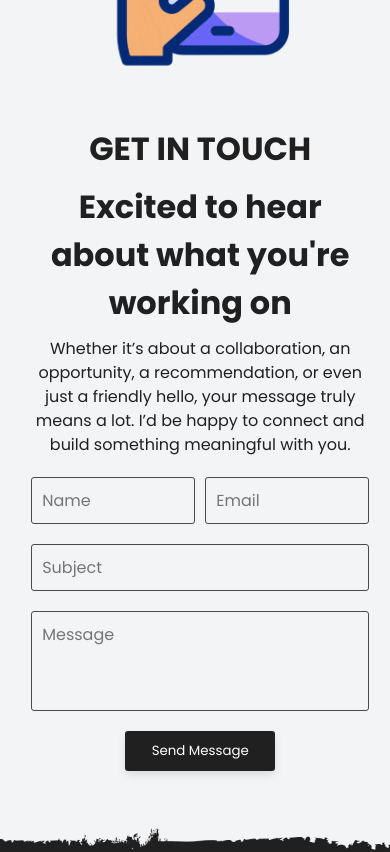
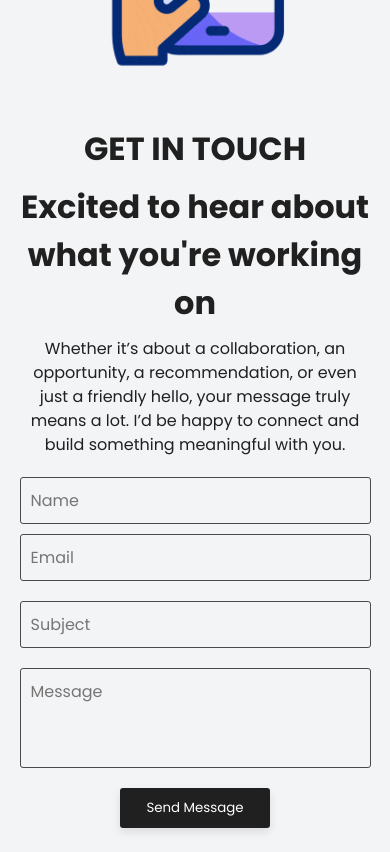
Before and after one commit to JustinCoders/my-portfolio, a React (Vite) app: page / in a window 390 px wide. Shown: the part 4020-4872 px from the top of the page. Built offline with nearby package versions, Linux system fonts and the light colour scheme.

Commit message:
Fixed Layout on Contact and Changing Link on Github

```diff
--- a/src/Components/Contact/Contact.module.css
+++ b/src/Components/Contact/Contact.module.css
@@ -3,8 +3,17 @@
   --paragraphMobile: 1rem;
 }
 
+/* ✅ Global box-sizing (best practice) */
+*,
+*::before,
+*::after {
+  box-sizing: border-box;
+}
+
 .contact {
   margin: 50px 8%;
+  max-width: 100%;
+  overflow-x: hidden;
 }
 
 .contactHeader {
@@ -23,12 +32,16 @@
   display: flex;
   gap: 20px;
   padding: 50px 0;
-  flex-wrap: wrap; /* In case you want wrap on smaller screens */
+  flex-wrap: wrap;
+  width: 100%;
+  max-width: 100%;
 }
 
 .contactImg,
 .contactContent {
   flex: 1;
+  width: 100%;
+  max-width: 100%;
 }
 
 .contactImg {
@@ -40,7 +53,7 @@
 .contactImg img {
   width: 100%;
   height: auto;
-  max-width: 400px; /* You can adjust this value */
+  max-width: 400px;
   display: block;
 }
 
@@ -67,15 +80,21 @@
   display: flex;
   flex-direction: column;
   gap: 20px;
+  width: 100%;
+  max-width: 100%;
 }
 
 .personalInfo {
   display: flex;
   gap: 10px;
+  flex-wrap: wrap;
+  width: 100%;
 }
 
 .personalInfo > .formControl {
   width: 100%;
+  min-width: 0;
+  flex: 1;
 }
 
 .formControl {
@@ -85,6 +104,7 @@
   border: 1px solid rgba(32, 32, 32, 0.8);
   font-size: 1rem;
   border-radius: 3px;
+  width: 100%;
 }
 
 .formControlTextArea {
@@ -102,13 +122,13 @@
   cursor: pointer;
   transition: 0.3s ease-in-out;
   box-shadow: 0 4px 8px rgba(0, 0, 0, 0.1);
+}
 
-  &:hover {
-    background-color: #fff;
-    color: #202020;
-    border: 1px solid #202020;
-    scale: 1.01;
-  }
+.btnSubmit:hover {
+  background-color: #fff;
+  color: #202020;
+  border: 1px solid #202020;
+  scale: 1.01;
 }
 
 .btnSubmit:disabled {
@@ -117,7 +137,7 @@
 }
 
 .btnSent {
-  background-color: #28a745 !important; /* Bootstrap green */
+  background-color: #28a745 !important;
   color: white !important;
   border: none;
   cursor: not-allowed;
@@ -125,10 +145,12 @@
   width: 170px;
 }
 
+/* ✅ Responsive fixes */
 @media (max-width: 981px) {
   .contact {
     margin-bottom: 0;
   }
+
   .contactForm {
     flex-direction: column;
     align-items: center;
@@ -146,9 +168,19 @@
   .contactContent p {
     font-size: var(--paragraphMobile);
   }
+
+  .personalInfo {
+    flex-direction: column;
+  }
 }
 
-@media (max-width: 486px) {
+/* ✅ Additional safety for very small devices */
+@media (max-width: 400px) {
+  .contact {
+    margin-left: 5%;
+    margin-right: 5%;
+  }
+
   .contactHeader > h1,
   .contactContent h1 {
     font-size: var(--headingMobile);
--- a/src/Components/Footer/Footer.jsx
+++ b/src/Components/Footer/Footer.jsx
@@ -56,7 +56,7 @@ const Footer = () => {
           </a>
 
           <a
-            href="https://github.com/JustinCodersHub"
+            href="https://github.com/JustinCoders"
             target="_blank"
             rel="noopener noreferrer"
           >
```
